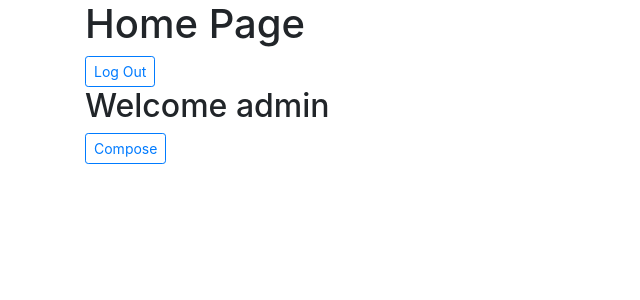
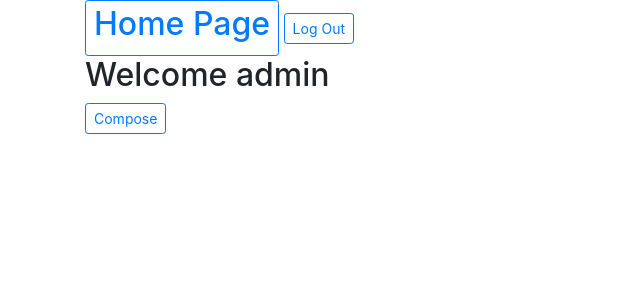
Before and after one commit to ArshPelia/Leetcode-Tracker, a Django app: page / in a window 1280 px wide. Shown: the top 300 px of the page, without its empty margins (0-640 px from the left). Run offline with Django 4.2, Linux system fonts and the light colour scheme; a user stored in the database is signed in; data comes from the database, SQL or seed files in the repository; data that the repository does not hold is empty; some libraries are stand-ins or nearby versions.

Commit message:
added link to home

```diff
--- a/tracker/mainapp/templates/mainapp/index.html
+++ b/tracker/mainapp/templates/mainapp/index.html
@@ -2,7 +2,7 @@
 {% load static %}
 
 {% block body %}
-    <h1>Home Page</h1>
+    <a class="btn btn-sm btn-outline-primary" href="{% url 'index' %}"><h2>Home Page</h2></a>
     <a class="btn btn-sm btn-outline-primary" href="{% url 'logout' %}">Log Out</a>
     <h2>Welcome {{request.user.username}}</h2>
     <button class="btn btn-sm btn-outline-primary" id="compose">Compose</button>
```
